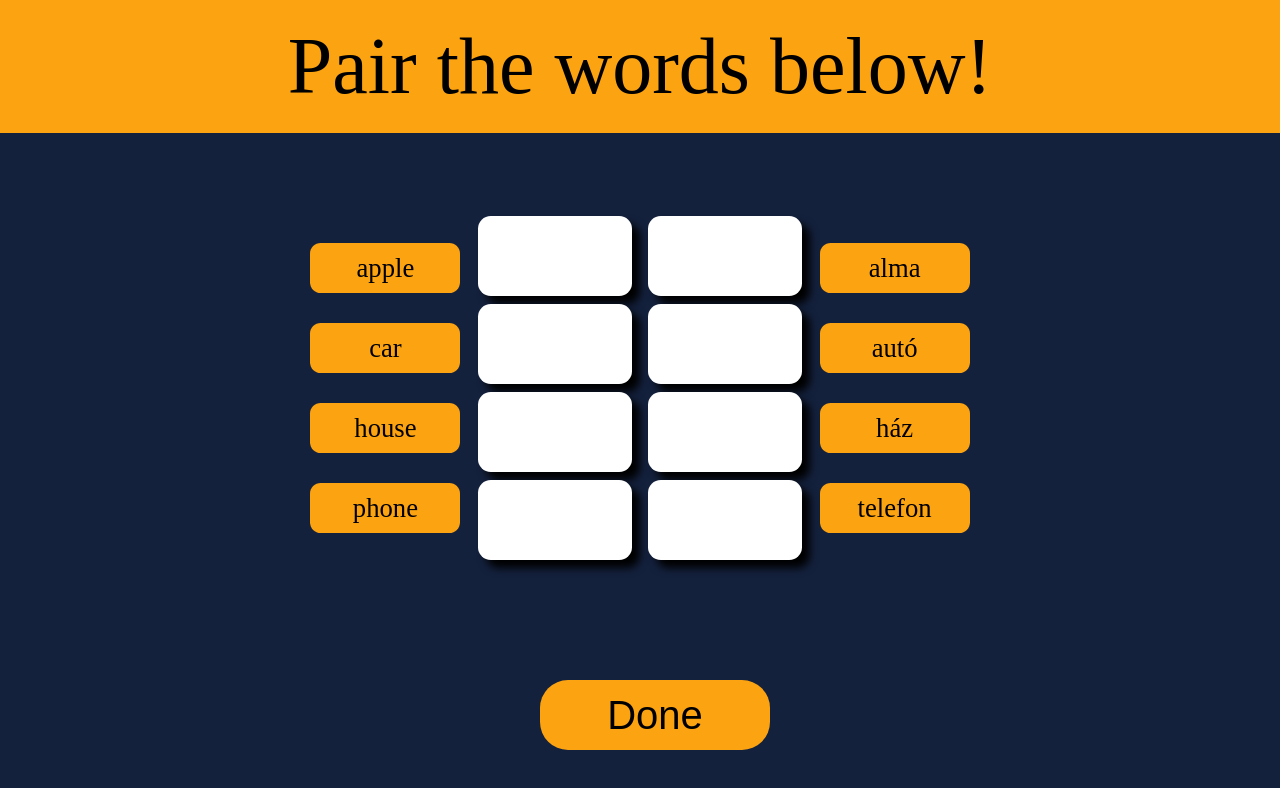
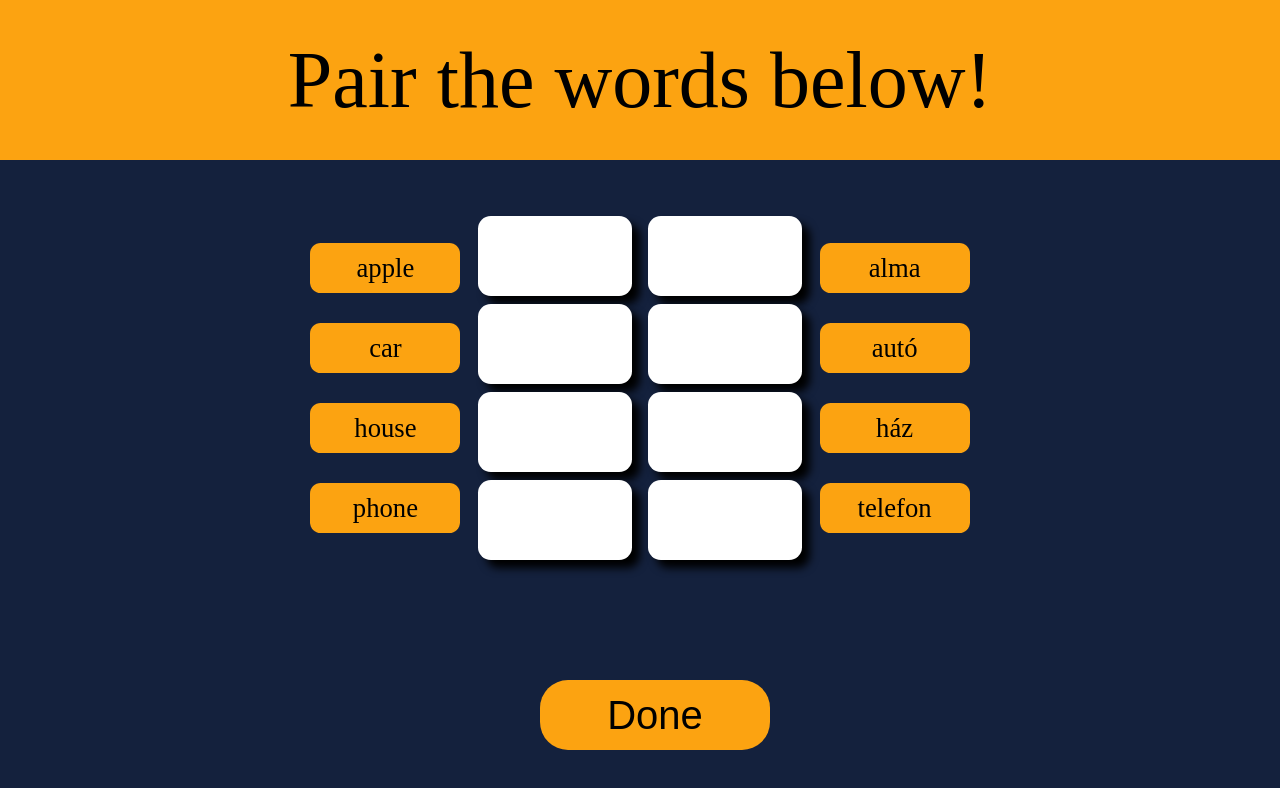
Before and after one commit to markvarga21/wordMatcherBackend, a plain HTML site: page doc/src/index.html in a window 1280 px wide. Drawn offline with Linux system fonts and the light colour scheme.

Commit message:
A Pair the words below blokk méretének dinamikussá alakítása.

```diff
--- a/doc/src/css/style.css
+++ b/doc/src/css/style.css
@@ -13,7 +13,7 @@ body {
 .topBar {
     background-color: #FCA311;
     width: 100%;
-    height: 100pt;
+    height: 20vh;
     position: fixed;
     top: 0;
     left: 0;
```
